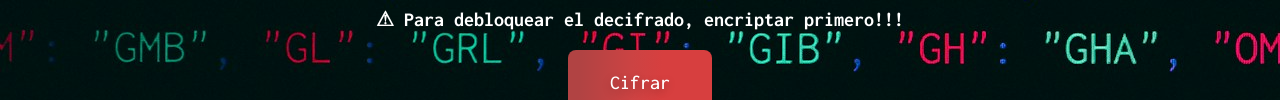
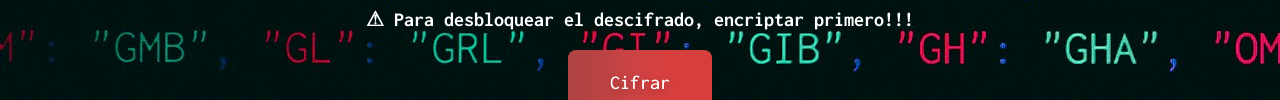
Before and after one commit to 11Walker11/encriptador-de-texto, a plain HTML site: page index.html in a window 1280 px wide. Shown: the part 424-524 px from the top of the page. Drawn offline with Linux system fonts and the light colour scheme; some packages are replaced by stand-ins of ours; a script that the page names is missing; a web font is replaced by a local one.

Commit message:
Actualiza Index

```diff
--- a/index.html
+++ b/index.html
@@ -17,7 +17,7 @@
             <h1>Encriptador de texto</h1>
 
             <section class="formulario-1">
-                <textarea class="encriptar-texto" id="encriptar-texto" cols="70" rows="10" placeholder="Ingresa el texto a encriptar, solo minusculas y sin acentos" required></textarea><p class="alerta" id="alerta">&#9888; Para debloquear el decifrado, encriptar primero!!!</p>
+                <textarea class="encriptar-texto" id="encriptar-texto" cols="70" rows="10" placeholder="Ingresa el texto a encriptar, solo minusculas y sin acentos" required></textarea><p class="alerta" id="alerta">&#9888; Para desbloquear el descifrado, encriptar primero!!!</p>
 
                 <div class="btn-1">
                     <button class="encriptar" id = "encriptar" onclick="btnEncriptar()">Cifrar</button>
```
